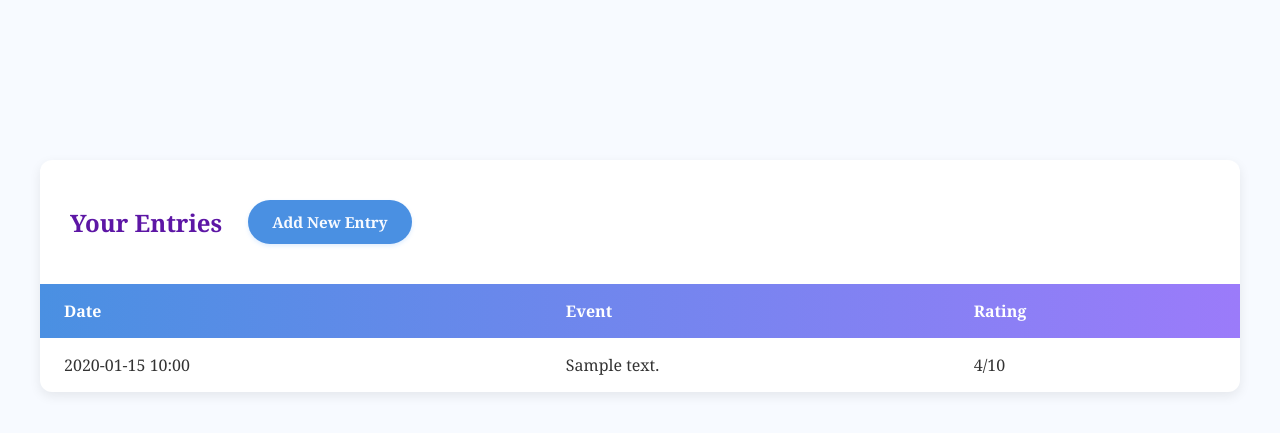
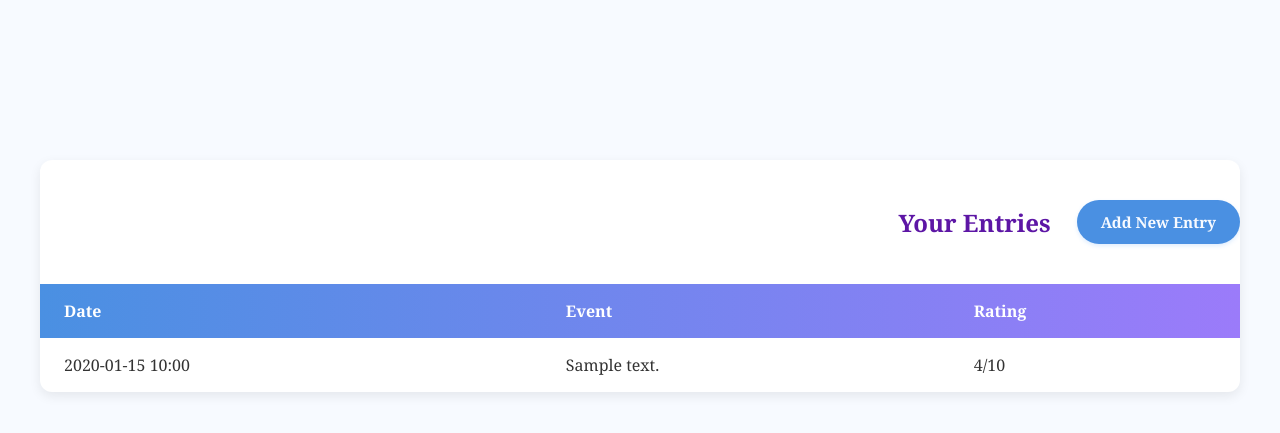
Before and after one commit to zcoder365/MySeriesofFortunateEvents, a Flask app: page / in a window 1280 px wide; the page is wider, and only the part inside the window is pictured. Shown: the part 159-592 px from the top of that part. Run offline with Flask 3, Linux system fonts and the light colour scheme; the visitor is signed in with stand-in values (Sample User, id 1); tables that the repository leaves empty hold one stand-in row (values such as "Sample post").

Commit message:
update styles for new entry and site actions

```diff
--- a/static/styles.css
+++ b/static/styles.css
@@ -331,6 +331,7 @@ a:hover {
 .site-actions {
     display: flex;
     align-items: center;
+    justify-content: flex-end;  /* Right justifies the content */
     gap: var(--spacing-md);
     margin: var(--spacing-md) 0;
 }
@@ -352,7 +353,6 @@ a:hover {
     box-shadow: 0 2px 4px rgba(96, 165, 250, 0.2);
 }
 
-/* Add hover and active states to match other buttons */
 .new-entry:hover {
     background-color: var(--light-purple);
     transform: translateY(-1px);
```
